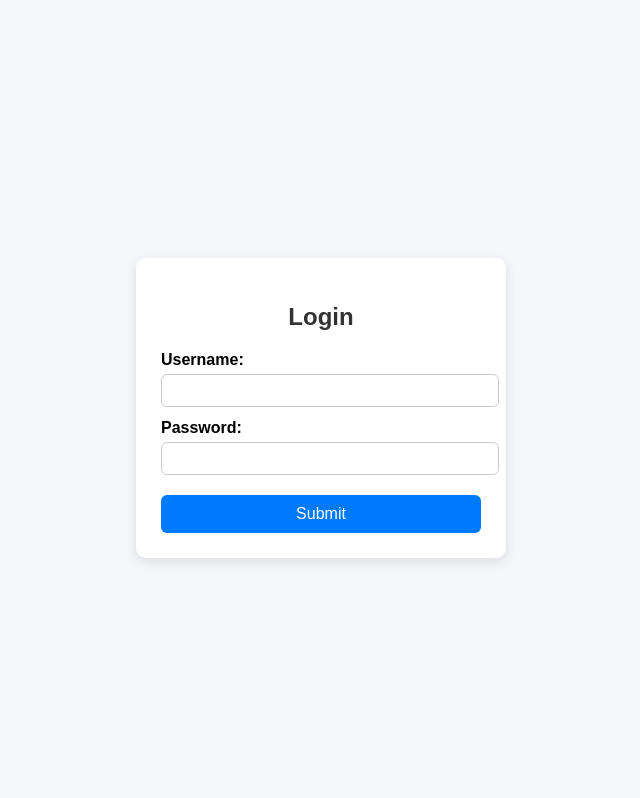
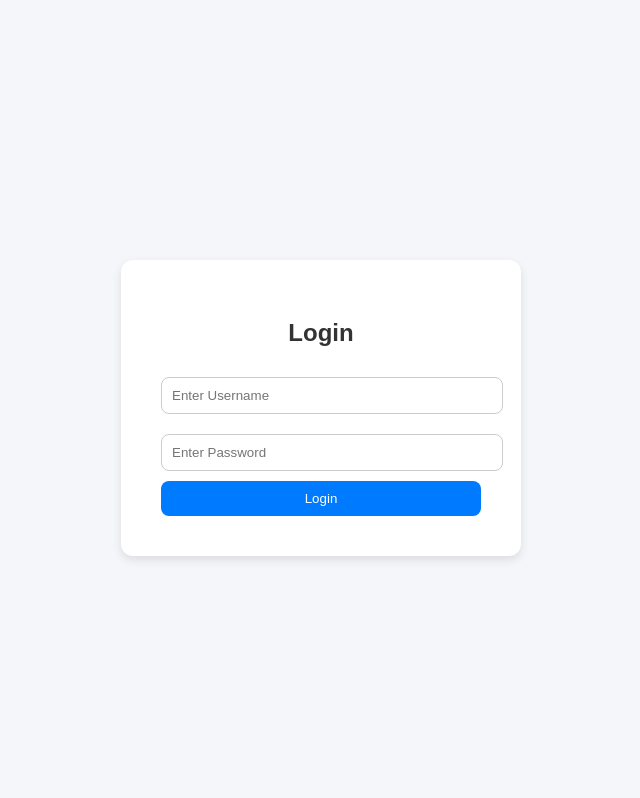
Before and after one commit to lakshmisabavath/Selenium_testcases, a Flask app: page / in a window 1280 px wide. Shown: the top 798 px of the page, without its empty margins (319-959 px from the left). Run offline with Flask 3, Linux system fonts and the light colour scheme.

Commit message:
Refactor login form styles and action
Updated the login form styles and changed form action.

```diff
--- a/templates/form.html
+++ b/templates/form.html
@@ -6,7 +6,7 @@
     <style>
         body {
             font-family: Arial, sans-serif;
-            background: #f4f6f9;
+            background-color: #f4f6f9;
             display: flex;
             justify-content: center;
             align-items: center;
@@ -14,54 +14,45 @@
         }
         .form-container {
             background: white;
-            padding: 25px;
-            border-radius: 10px;
-            box-shadow: 0px 4px 12px rgba(0,0,0,0.1);
+            padding: 40px;
+            border-radius: 12px;
+            box-shadow: 0 4px 10px rgba(0, 0, 0, 0.1);
             width: 320px;
+            text-align: center;
         }
         h2 {
-            text-align: center;
+            margin-bottom: 20px;
             color: #333;
         }
-        label {
-            font-weight: bold;
-            display: block;
-            margin-top: 12px;
-        }
-        input {
+        input[type="text"],
+        input[type="password"] {
             width: 100%;
-            padding: 8px;
-            margin-top: 5px;
+            padding: 10px;
+            margin: 10px 0;
             border: 1px solid #ccc;
-            border-radius: 6px;
+            border-radius: 8px;
         }
         button {
-            margin-top: 20px;
+            background-color: #007bff;
+            color: white;
+            border: none;
+            padding: 10px 20px;
+            border-radius: 8px;
+            cursor: pointer;
             width: 100%;
-            padding: 10px;
-            background: #007BFF;
-            border: none;
-            color: white;
-            font-size: 16px;
-            border-radius: 6px;
-            cursor: pointer;
         }
         button:hover {
-            background: #0056b3;
+            background-color: #0056b3;
         }
     </style>
 </head>
 <body>
     <div class="form-container">
         <h2>Login</h2>
-        <form action="/login" method="post">
-            <label for="username">Username:</label>
-            <input type="text" id="username" name="username" required>
-
-            <label for="password">Password:</label>
-            <input type="password" id="password" name="password" required>
-
-            <button type="submit">Submit</button>
+        <form action="/result" method="POST">
+            <input type="text" name="username" placeholder="Enter Username" required>
+            <input type="password" name="pwd" placeholder="Enter Password" required>
+            <button type="submit">Login</button>
         </form>
     </div>
 </body>
```
